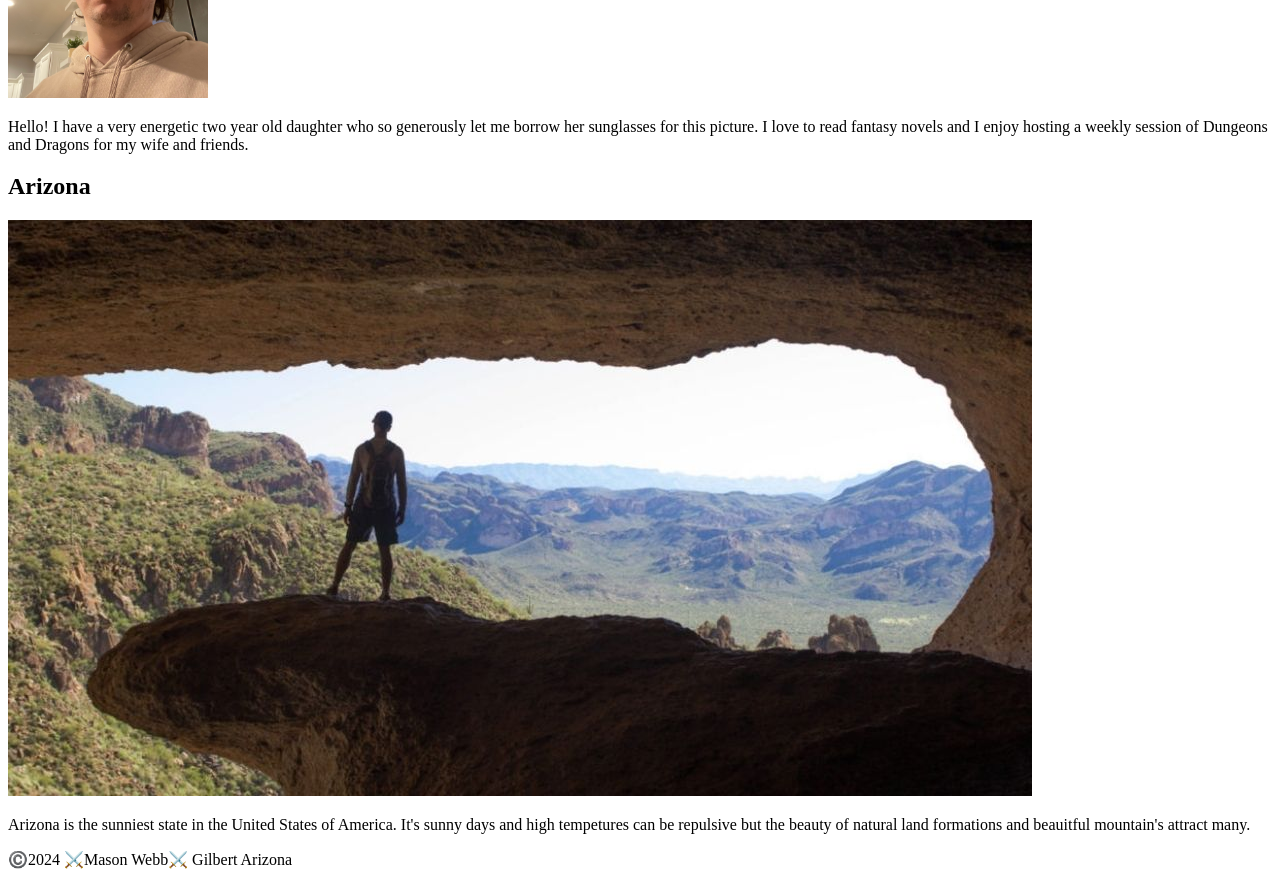
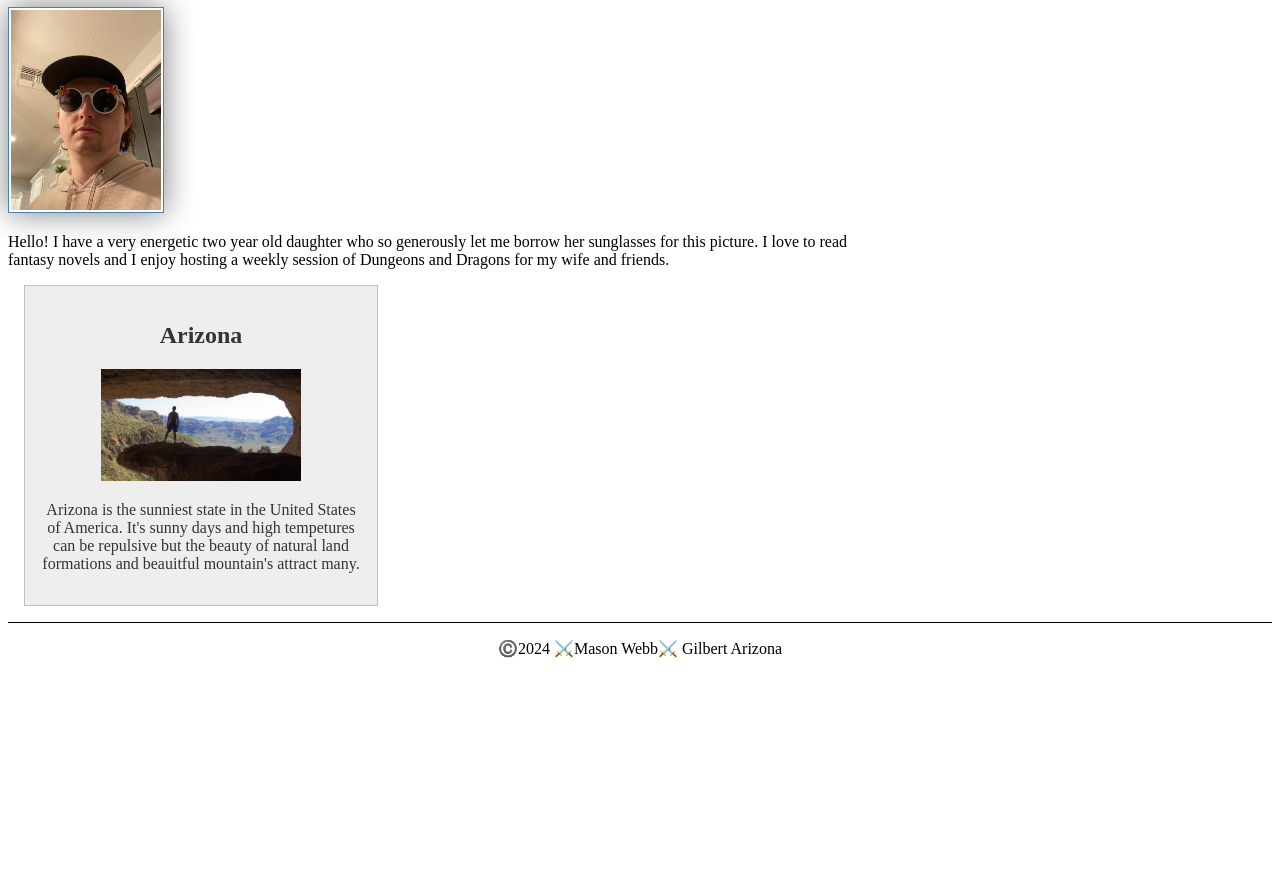
Before and after one commit to Webinkk/wdd130, a plain HTML site: page index.html in a window 1280 px wide. Shown: the part 275-1160 px from the top of the page. After the commit the page ends 949 px from the top, so only its background shows below. Drawn offline with Linux system fonts and the light colour scheme.

Commit message:
Enhanse Home Page

```diff
--- a/index.html
+++ b/index.html
@@ -4,9 +4,9 @@
     <meta charset="UTF-8">
     <meta name="viewport" content="width=device-width, initial-scale=1.0">
     <title>Mason Webb | WDD 130</title>
-    <meta name="description" content="My name is Mason Webb and this is my homepage that I am building for my WDD130 class. This page will give you a look into my life, interests and skills."
-    <meta name="author" content="Mason Webb"
-    <link rel="stylesheet" href="styles/styles.css"
+    <meta name="description" content="My name is Mason Webb and this is my homepage that I am building for my WDD130 class. This page will give you a look into my life, interests and skills.">
+    <meta name="author" content="Mason Webb">
+    <link rel="stylesheet" href="styles/styles.css">
 </head>
 <body>
     <header>
--- a/styles/styles.css
+++ b/styles/styles.css
@@ -10,7 +10,7 @@ nav a {
 h1 {
     color: steelblue;
 }
-img {
+main img {
     width: 150px;
     height: auto;
     border: 1px solid steelblue;
@@ -18,7 +18,10 @@ img {
     box-shadow: 0 0 30px gray;
 }
 p {
-    padding: 10px;
+    padding: 0px;
+}
+main {
+    max-width: 840px;
 }
 aside {
     width: 20rem;
@@ -29,3 +32,12 @@ aside {
     color: #333;
     text-align: center;
 }
+aside img {
+    width: 200px;
+    height: auto;
+}
+footer {
+    margin-top: 10px;
+    border-top: 1px solid #000;
+    text-align: center;
+}
```
Also changed, not shown: 1 other file.
